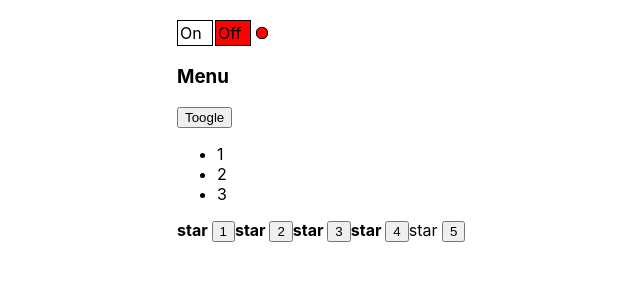
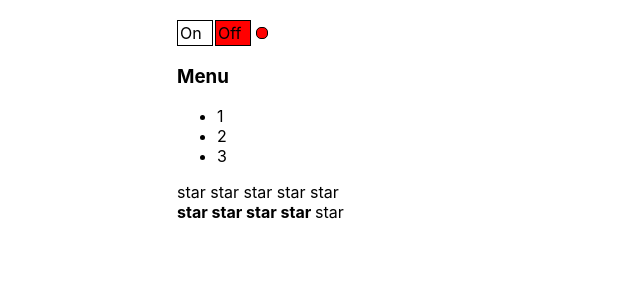
Before and after one commit to marid01/react-k, a React (Create React App) app: page / in a window 1280 px wide. Shown: the top 300 px of the page, without its empty margins (163-803 px from the left). Built offline with nearby package versions, Linux system fonts and the light colour scheme.

Commit message:
callbaks 1

```diff
--- a/src/App.tsx
+++ b/src/App.tsx
@@ -1,17 +1,24 @@
-import React from 'react';
+import React, {useState} from 'react';
 import './App.css';
 import Accordion from "./components/Accordion/Accordion";
-import {Rating} from "./components/Rating/Rating";
+import {Rating, RatingValueType} from "./components/Rating/Rating";
 import OnOff from "./components/OnOff/OnOff";
 import {UncontrolledRating} from "./components/UncontroledRating/UncontrolledRating";
+import UncontrolledAccordion from './components/UncontrolledAccordion/UncontrolledAccordion';
 
 function App() {
+
+let [ratingValue, setRatingValue] = useState<RatingValueType>(4)
+
     return (
         <div className="App">
             <OnOff/>
-            <Accordion titleValue={"Menu"}/>
+            {/*<Accordion titleValue={"Menu"}/>*/}
 
-            <UncontrolledRating/>
+
+            <UncontrolledAccordion titleValue={"Menu"}/>
+            <UncontrolledRating />
+            <Rating value={ratingValue} onClick={setRatingValue}/>
 
 
 
--- a/src/components/Rating/Rating.tsx
+++ b/src/components/Rating/Rating.tsx
@@ -1,17 +1,20 @@
 import React from "react";
 
+export type RatingValueType = 0 | 1 | 2 | 3 | 4 | 5
+
 type RatingPropsType = {
-    value: 0 | 1 | 2 | 3 | 4 | 5
+    value: RatingValueType
+    onClick: (value: RatingValueType) => void
 }
 
 export function Rating(props: RatingPropsType) {
     return (
         <div>
-            <Star selected={props.value > 0}/>
-            <Star selected={props.value > 1}/>
-            <Star selected={props.value > 2}/>
-            <Star selected={props.value > 3}/>
-            <Star selected={props.value > 4}/>
+            <Star selected={props.value > 0} onClick={props.onClick} value={1}/>
+            <Star selected={props.value > 1} onClick={props.onClick} value={2}/>
+            <Star selected={props.value > 2} onClick={props.onClick} value={3}/>
+            <Star selected={props.value > 3} onClick={props.onClick} value={4}/>
+            <Star selected={props.value > 4} onClick={props.onClick} value={5}/>
         </div>
     );
 
@@ -21,14 +24,14 @@
 
 type StarPropsType = {
     selected: boolean
+    value: RatingValueType
+    onClick: (value: RatingValueType) => void
 }
 
 function Star(props: StarPropsType) {
-    if(props.selected === true) {
-        return <span><b>star </b></span>
-    } else {
-        return <span>star </span>
 
-    }
+   return <span onClick={ () => { props.onClick(props.value)}}>
+       { props.selected ? <b>star </b> : "star "}
+   </span>
 
 }
--- a/src/components/UncontroledRating/UncontrolledRating.tsx
+++ b/src/components/UncontroledRating/UncontrolledRating.tsx
@@ -5,15 +5,15 @@
 
 export function UncontrolledRating(props: RatingPropsType) {
 
-    let [value, setValue] = useState(4)
+    let [value, setValue] = useState(0)
 
     return (
         <div>
-            <Star selected={ value > 0}/><button onClick={ () => { setValue(1)} }>1</button>
-            <Star selected={ value > 1}/><button onClick={ () => { setValue(2)} }>2</button>
-            <Star selected={ value > 2}/><button onClick={ () => { setValue(3)} }>3</button>
-            <Star selected={ value > 3}/><button onClick={ () => { setValue(4)} }>4</button>
-            <Star selected={ value > 4}/><button onClick={ () => { setValue(5)} }>5</button>
+            <Star selected={ value > 0} setValue={() => {setValue(1)}} />
+            <Star selected={ value > 1} setValue={() => {setValue(2)}} />
+            <Star selected={ value > 2} setValue={() => {setValue(3)}} />
+            <Star selected={ value > 3} setValue={() => {setValue(4)}} />
+            <Star selected={ value > 4} setValue={() => {setValue(5)}} />
         </div>
     );
 
@@ -23,14 +23,13 @@
 
 type StarPropsType = {
     selected: boolean
+    setValue: () => void
 }
 
 function Star(props: StarPropsType) {
-    if(props.selected === true) {
-        return <span><b>star </b></span>
-    } else {
-        return <span>star </span>
 
-    }
+    return <span onClick={ () => { props.setValue() } }>
+        { props.selected ? <b>star </b> : "star "}
+    </span>
 
 }
--- /dev/null
+++ b/src/components/UncontrolledAccordion/UncontrolledAccordion.tsx
@@ -0,0 +1,43 @@
+import React, {useState} from "react";
+
+
+type AccordionPropsType = {
+    titleValue: string
+    collapsed?: boolean
+}
+
+
+function UncontrolledAccordion(props: AccordionPropsType) {
+let [collapsed, setCollapsed]= useState(false);
+        return <div>
+            <AccordionTitle title={props.titleValue} onClick = { () => { setCollapsed(!collapsed)} }/>
+            {!collapsed && <AccordionBody/>}
+        </div>
+
+}
+
+
+type AccordionTitlePropsType = {
+    title: string
+    onClick: () => void
+
+}
+
+function AccordionTitle(props: AccordionTitlePropsType) {
+    return <div>
+        <h3 onClick={ () => { props.onClick() } }>{props.title}</h3>
+    </div>
+}
+
+function AccordionBody() {
+    return <div>
+        <ul>
+            <li>1</li>
+            <li>2</li>
+            <li>3</li>
+        </ul>
+    </div>
+}
+
+
+export default UncontrolledAccordion;
```
